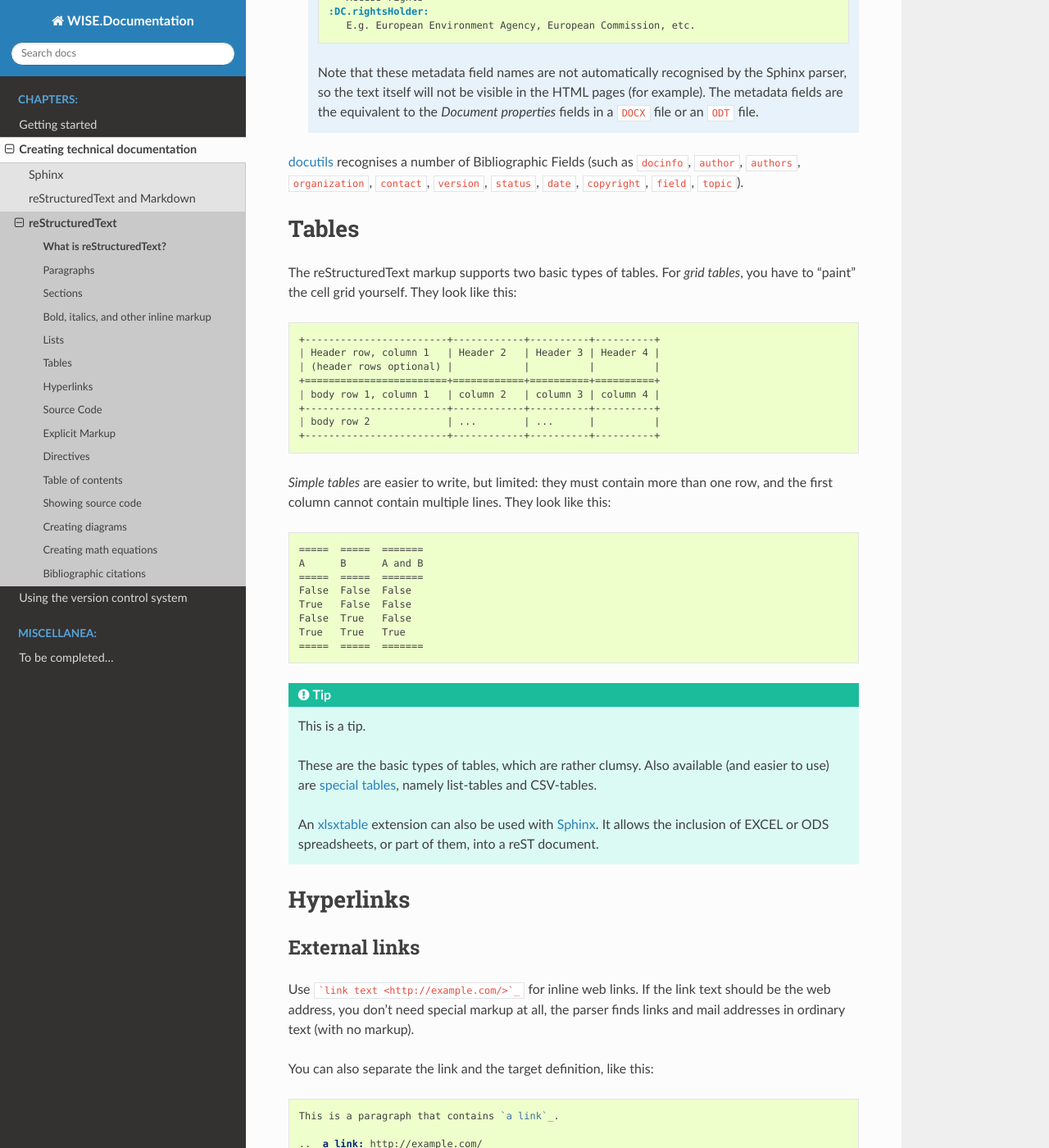
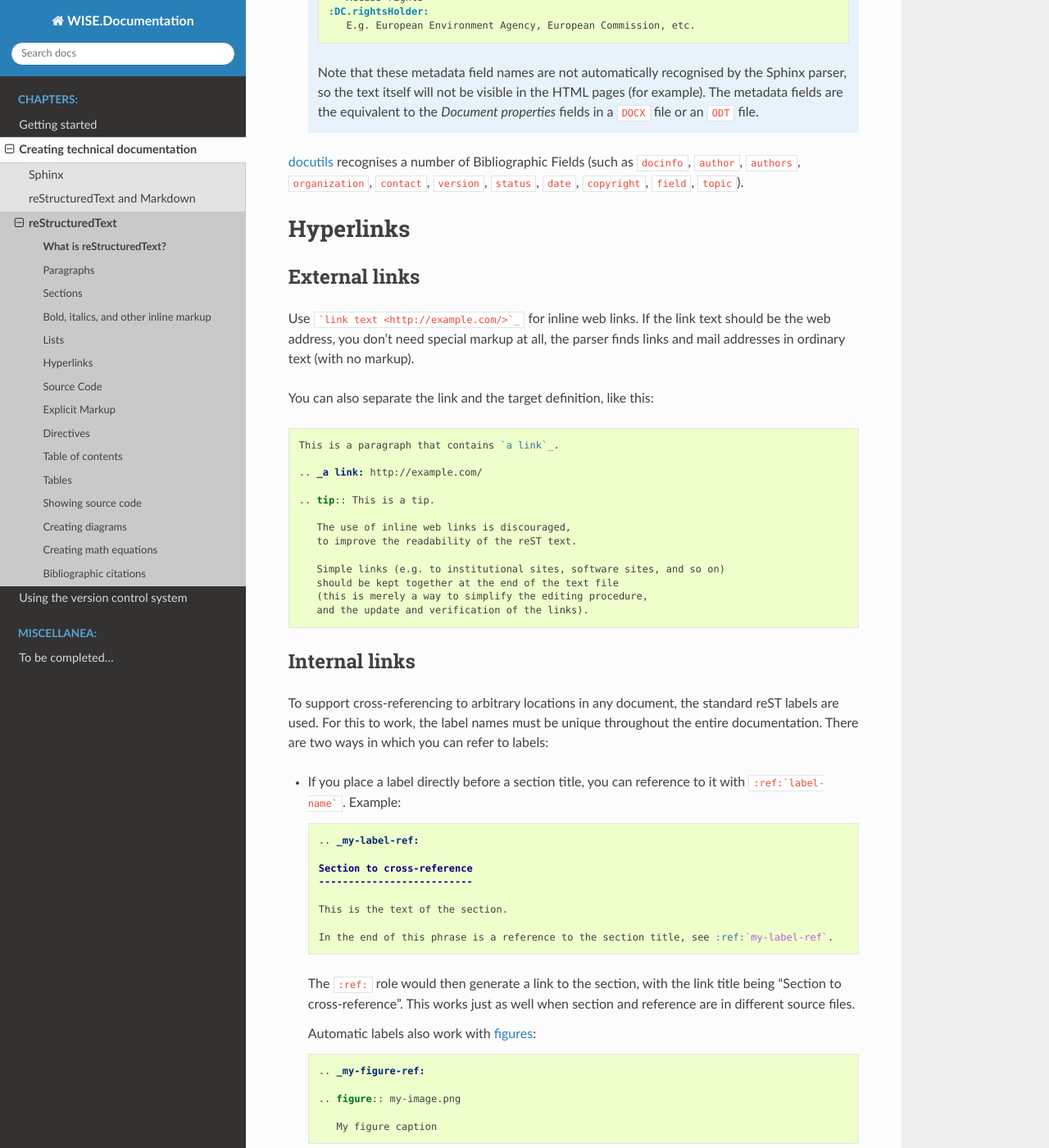
Before and after one commit to percursoaleatorio/WISE.SpatialData.GuidanceDocuments, a Sphinx documentation site: the page built from docs/On_TechnicalDocumentation/OnReStructuredText.rst, in a window 1280 px wide and 1400 px high, scrolled down 5710 px. Shown: the whole window at 82% size. Built offline with Sphinx 7.4.7 and the Read the Docs theme 3.1.0, drawn with Linux system fonts in a browser that asks for light colours; formulas are drawn with MathJax 3; some of the changed text lies outside the part shown.

Commit message:
Creating a separated document just about tables.

`````diff
--- a/docs/On_TechnicalDocumentation/OnReStructuredText.rst
+++ b/docs/On_TechnicalDocumentation/OnReStructuredText.rst
@@ -335,50 +335,6 @@ docutils_ recognises a number of Bibliographic Fields
 ``organization``, ``contact``, ``version``, ``status``,
 ``date``, ``copyright``, ``field``, ``topic``).
 
-
-.. _rst-tables-ref:
-
-Tables
-======
-
-The reStructuredText markup supports two basic types of tables.
-For *grid tables*,
-you have to "paint" the cell grid yourself.
-They look like this::
-
-   +------------------------+------------+----------+----------+
-   | Header row, column 1   | Header 2   | Header 3 | Header 4 |
-   | (header rows optional) |            |          |          |
-   +========================+============+==========+==========+
-   | body row 1, column 1   | column 2   | column 3 | column 4 |
-   +------------------------+------------+----------+----------+
-   | body row 2             | ...        | ...      |          |
-   +------------------------+------------+----------+----------+
-
-*Simple tables* are easier to write, but limited:
-they must contain more than one row,
-and the first column cannot contain multiple lines.
-They look like this::
-
-   =====  =====  =======
-   A      B      A and B
-   =====  =====  =======
-   False  False  False
-   True   False  False
-   False  True   False
-   True   True   True
-   =====  =====  =======
-
-.. tip:: This is a tip.
-
-   These are the basic types of tables, which are rather clumsy.
-   Also available (and easier to use) are :ref:`special tables <rst-specialtables-ref>`,
-   namely list-tables and CSV-tables.
-
-   An xlsxtable_ extension can also be used with Sphinx_.
-   It allows the inclusion of EXCEL or ODS spreadsheets,
-   or part of them, into a reST document.
-
 .. _rst-hyperlinks-ref:
 
 Hyperlinks
@@ -448,9 +404,6 @@ There are two ways in which you can refer to labels:
    A reference like ``:ref:`my-figure-ref```
    would insert a reference to the figure
    with link text "My figure caption".
-
-   The same works for :ref:`tables <rst-specialtables-ref>`
-   that are given an explicit caption using the ``table`` directive.
 
 *  Labels that aren't placed before a section title can still be referenced
    to, but you must provide the text for the link, using this syntax:
@@ -562,12 +515,6 @@ Docutils_ supports the following directives:
    *  ``epigraph`` - a block quote with optional attribution line;
    *  ``container`` -   a container with a custom class,
       useful to generate an outer ````<div>```` in HTML output.
-
-*  :ref:`rst-specialtables-ref`:
-
-   *  ``table``   -  a table with title;
-   *  ``csv-table``  -  a table generated from comma-separated values;
-   *  ``list-table`` -  a table generated from a list of lists.
 
 *  Special directives:
 
@@ -664,62 +611,6 @@ and an optional legend (arbitrary body elements)::
 There must be blank lines before the caption paragraph and before the legend.
 To specify a legend without a caption,
 use an empty comment (``..``) in place of the caption.
-
-
-.. _rst-specialtables-ref:
-
-Special tables
---------------
-
-The ``table`` directive associates a title with the following table::
-
-   .. table:: User list
-
-      ==========  =========
-      First name  Last name
-      ==========  =========
-      John        Doe
-      Jane        Dove
-      ==========  =========
-
-A ``list-table`` is created from a uniform two-level bullet list::
-
-   .. list-table:: User list
-      :header-rows:1
-
-      *  - First name
-         - Last name
-      *  - John
-         - Doe
-      *  - Jane
-         - Dove
-
-A ``csv-table`` is created from comma-separated values
-(either in the document or in an external file)::
-
-   .. csv-table:: User list
-      :header:"First name","Last name"
-
-      "John","Doe"
-      "Jane","Dove"
-
-Another example of ``csv-table``, using and external file::
-
-   .. csv-table:: Table 1 - Legend of the table goes here...
-      :header-rows: 1
-      :stub-columns: 1
-      :file: ../tables/table1.csv
-
-
-An ``xlsx-table`` can also be used::
-
-   .. xlsxtable:: Table 1 - Legend of the table goes here...
-      :file: ../tables/tables.xlsx
-      :sheet: table1
-      :header-rows: 1
-
-Using Excel tables requires an additional module `sphinxcontrib.xlsxtable`.
-
 
 .. _rst-footnotes-ref:
 
--- a/docs/On_TechnicalDocumentation/UsingBibTeXCitationsInSphinx.rst
+++ b/docs/On_TechnicalDocumentation/UsingBibTeXCitationsInSphinx.rst
@@ -150,7 +150,7 @@ including an entry for:
 
 .. topic:: Using the Sphinx Thesis Resource
 
-   See also http://jterrace.github.io/sphinxtr/html/ch-intro/index.html
+   See also the `Sphinx Thesis Resource`_
    for various useful adaptations/extensions of Sphinx.
 
 Using LaTeX directly in Sphinx
--- a/docs/On_TechnicalDocumentation/index.rst
+++ b/docs/On_TechnicalDocumentation/index.rst
@@ -93,6 +93,7 @@ reStructuredText
    :maxdepth: 2
 
    OnReStructuredText
+   UsingTables
    ShowingCodeExamplesInSphinx
    UsingGraphicsAndDiagramsInSphinx
    UsingMathEquationsInSphinx
--- /dev/null
+++ b/docs/On_TechnicalDocumentation/tables/EFTA.csv
@@ -0,0 +1,5 @@
+Country Code,Country Name
+IS,Iceland
+LI,Liechtenstein
+NO,Norway
+CH,Switzerland
--- a/docs/_sharedFiles/Links.rst
+++ b/docs/_sharedFiles/Links.rst
@@ -52,6 +52,7 @@
 .. _sphinxcontrib-mermaid: https://pypi.org/project/sphinxcontrib-mermaid/
 .. _sphinx.ext.graphviz: https://www.sphinx-doc.org/en/master/usage/extensions/graphviz.html
 .. _sphinx-plantuml: https://pypi.org/project/sphinx-plantuml/
+.. _Sphinx Thesis Resource: https://jterrace.github.io/sphinxtr/
 
 .. _Version Control: https://en.wikipedia.org/wiki/Version_control
 .. _Visual Studio Code: https://code.visualstudio.com/
`````
Also changed, not shown: other parts of docs/On_TechnicalDocumentation/OnReStructuredText.rst (+1 -1 lines), docs/On_TechnicalDocumentation/UsingTables.rst (added, +256 -0 lines), docs/On_TechnicalDocumentation/img/jane.png (added), docs/On_TechnicalDocumentation/img/john.png (added), 1 other file.
